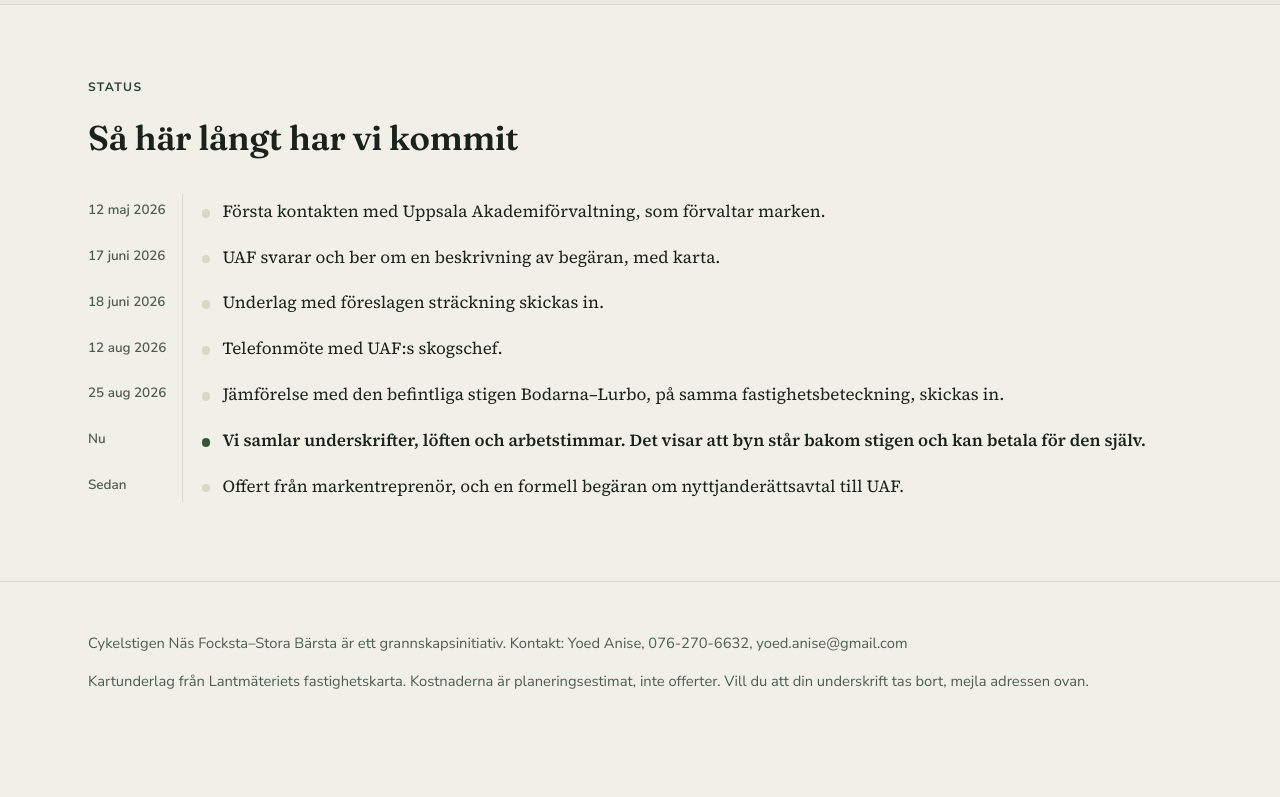
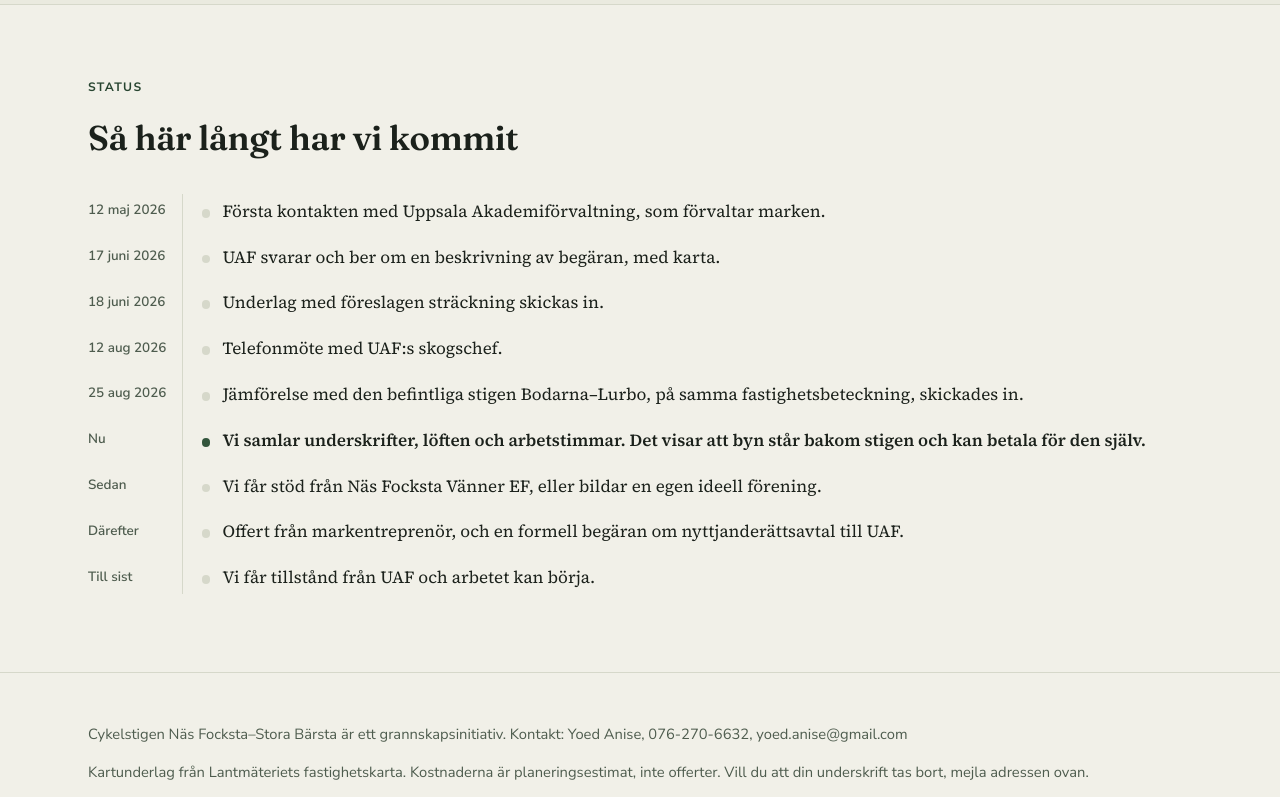
Before and after one commit to yoepus/cykelstigen, a website: page public/index.html in a window 1280 px wide. Shown: the part 7634-8431 px from the top of the page. Before the commit the page ends 8390 px from the top, so only its background shows below. Drawn offline with Linux system fonts and the light colour scheme; no server answers.

Commit message:
Simplify pledge explanation and update timeline
Updated the text to simplify the pledge explanation and corrected the tense in the project timeline.

```diff
--- a/public/index.html
+++ b/public/index.html
@@ -444,7 +444,7 @@ footer a{color:var(--ink-2)}
     <div>
       <p class="eyebrow" data-sv="Skriv under" data-en="Pledge your support"></p>
       <h2 data-sv="Ett namn per hushåll. Pengar, tid, eller bara ditt stöd." data-en="One name per household. Money, time, or just your backing."></h2>
-      <p data-sv="Ingen samlar in några pengar nu. Ett löfte här är en avsiktsförklaring: du betalar ingenting förrän markägaren skrivit under och det finns ett öronmärkt konto. Blir projektet inte av händer ingenting." data-en="Nobody's collecting money yet. A pledge here is a statement of intent: you pay nothing until the landowner has signed and there's a ring-fenced account for it. If the project doesn't happen, nothing happens."></p>
+      <p data-sv="Ingen samlar in några pengar nu. Blir projektet inte av händer ingenting." data-en="Nobody's collecting money yet. If the project doesn't happen, nothing happens."></p>
       <p data-sv="Timmar väger lika tungt som kronor. Ju mer av arbetet vi gör själva, desto billigare blir stigen. En dag med spade är värd flera tusen kronor för projektet." data-en="Hours count as much as kronor. The more we do ourselves, the cheaper the path gets. A day with a spade is worth a few thousand kronor to the project."></p>
       <p class="note" data-sv="Adress och fastighetsbeteckning är offentliga uppgifter i Sverige och visas i listan nedan, så att markägaren kan se vilka fastigheter som berörs. Kryssa i rutan i formuläret om du ändå inte vill synas, exempelvis vid skyddade personuppgifter. E-post visas aldrig och raderas på begäran. Personuppgiftsansvarig: Yoed Anise, yoed.anise@gmail.com" data-en="Addresses and property designations are public record in Sweden, and they appear in the list below so the landowner can see which properties are affected. Tick the box in the form if you would rather not be listed, for instance if your personal details are protected. Email addresses are never shown and are deleted on request. Data controller: Yoed Anise, yoed.anise@gmail.com"></p>
     </div>
@@ -572,9 +572,11 @@ footer a{color:var(--ink-2)}
       <li><span class="d mono">17 juni 2026</span><span class="e" data-sv="UAF svarar och ber om en beskrivning av begäran, med karta." data-en="UAF reply, asking for the request in writing with a map."></span></li>
       <li><span class="d mono">18 juni 2026</span><span class="e" data-sv="Underlag med föreslagen sträckning skickas in." data-en="The proposal and the route map go in."></span></li>
       <li><span class="d mono">12 aug 2026</span><span class="e" data-sv="Telefonmöte med UAF:s skogschef." data-en="Phone meeting with UAF's head of forestry."></span></li>
-      <li><span class="d mono">25 aug 2026</span><span class="e" data-sv="Jämförelse med den befintliga stigen Bodarna–Lurbo, på samma fastighetsbeteckning, skickas in." data-en="We send the comparison with the existing Bodarna–Lurbo path, on the same property designation."></span></li>
+      <li><span class="d mono">25 aug 2026</span><span class="e" data-sv="Jämförelse med den befintliga stigen Bodarna–Lurbo, på samma fastighetsbeteckning, skickades in." data-en="We sent a comparison with the existing Bodarna–Lurbo path, on the same property designation."></span></li>
       <li class="now"><span class="d mono" data-sv="Nu" data-en="Now"></span><span class="e" data-sv="Vi samlar underskrifter, löften och arbetstimmar. Det visar att byn står bakom stigen och kan betala för den själv." data-en="We are gathering names, pledges and hours. That shows the village is behind this and can pay for it itself."></span></li>
-      <li><span class="d mono" data-sv="Sedan" data-en="Next"></span><span class="e" data-sv="Offert från markentreprenör, och en formell begäran om nyttjanderättsavtal till UAF." data-en="A quote from a groundworks contractor, and a formal request to UAF for the agreement."></span></li>
+      <li><span class="d mono" data-sv="Sedan" data-en="Next"></span><span class="e" data-sv="Vi får stöd från Näs Focksta Vänner EF, eller bildar en egen ideell förening." data-en="We get the backing of Näs Focksta Vänner EF, or form our own non-profit association."></span></li>
+      <li><span class="d mono" data-sv="Därefter" data-en="Then"></span><span class="e" data-sv="Offert från markentreprenör, och en formell begäran om nyttjanderättsavtal till UAF." data-en="A quote from a groundworks contractor, and a formal request to UAF for the agreement."></span></li>
+      <li><span class="d mono" data-sv="Till sist" data-en="Finally"></span><span class="e" data-sv="Vi får tillstånd från UAF och arbetet kan börja." data-en="We get permission from UAF, and begin work."></span></li>
     </ol>
   </div>
 </section>
```
